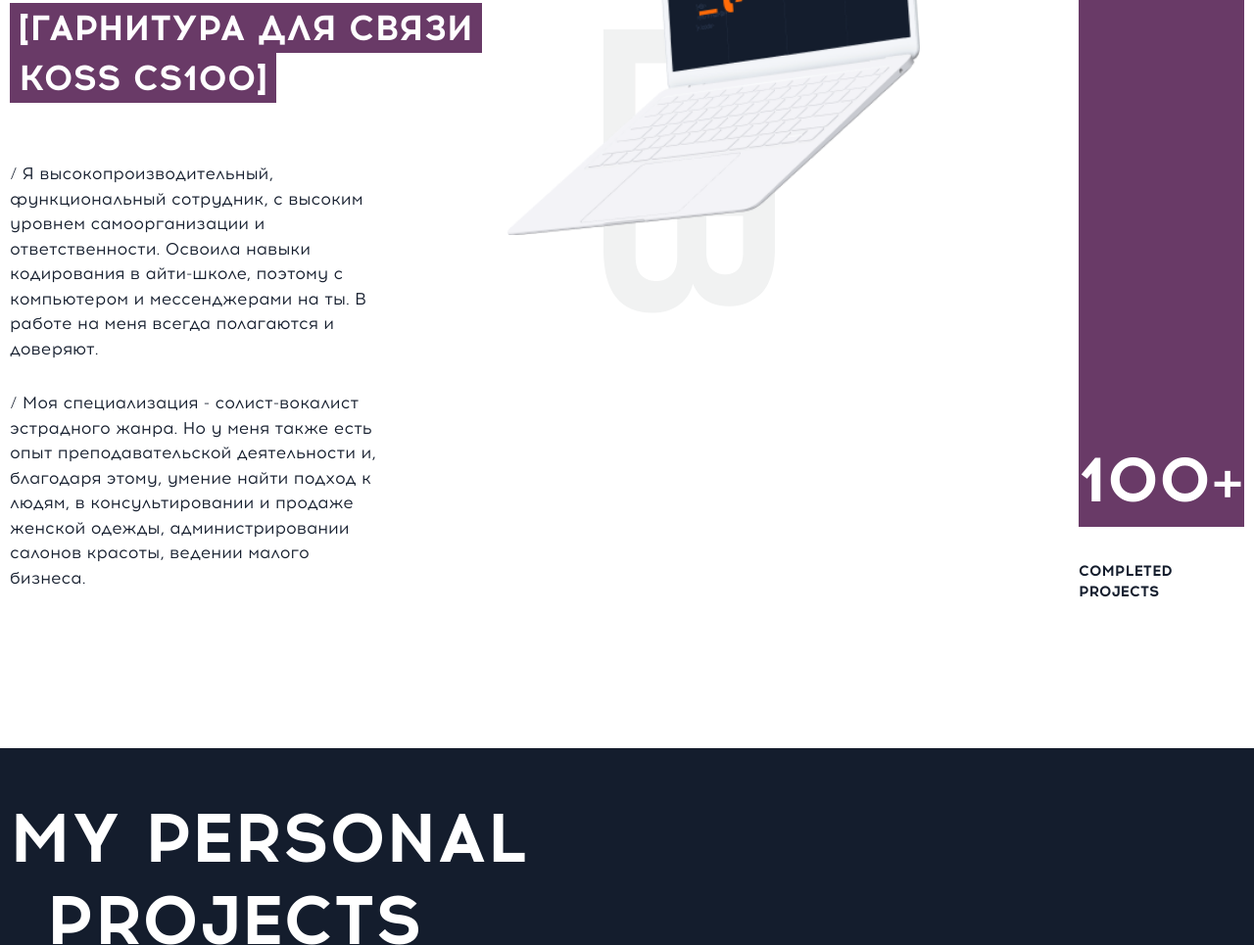
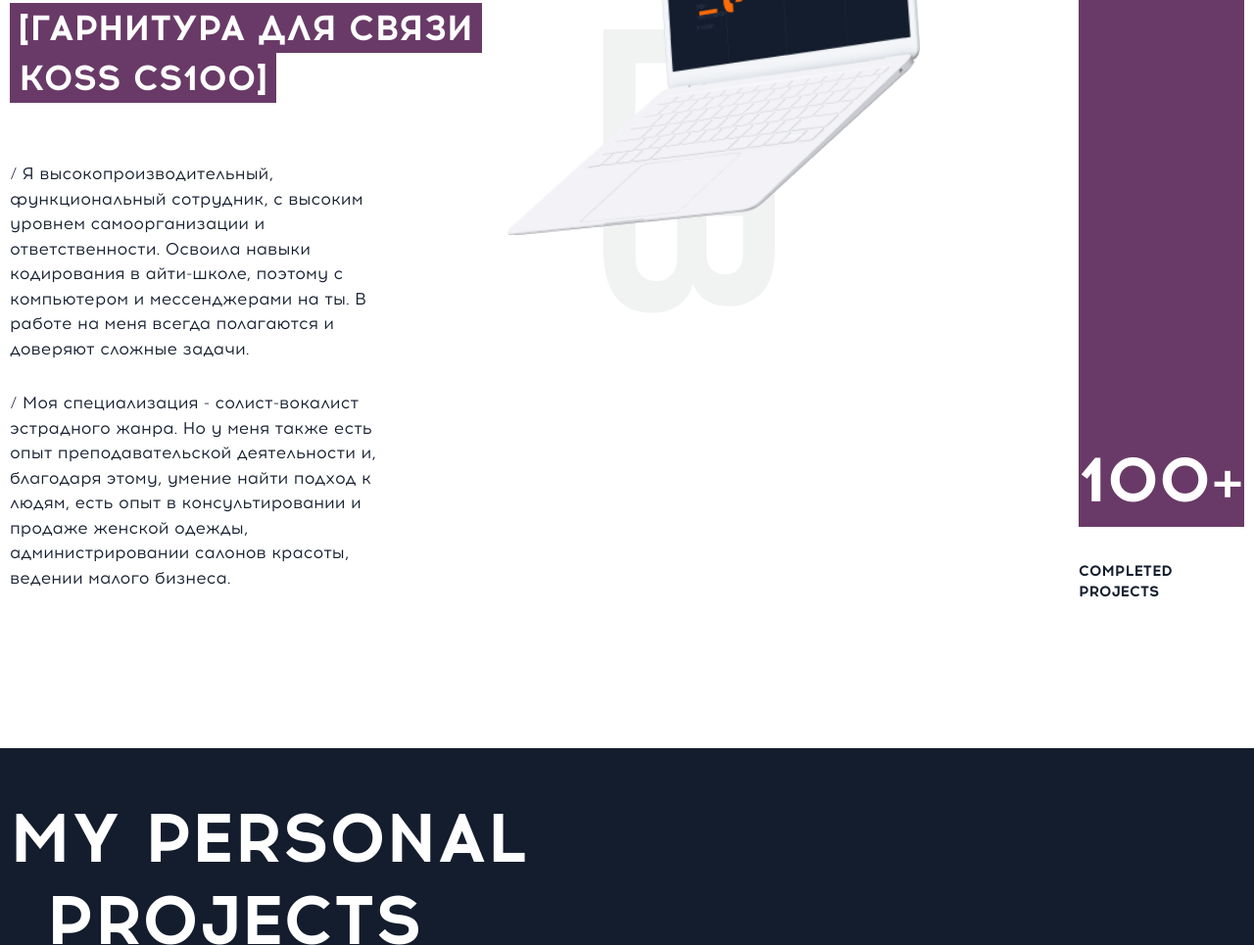
Before and after one commit to LidiiaL/resume-mono, a plain HTML site: page index.html in a window 1280 px wide. Shown: the part 1404-2369 px from the top of the page at 98% size. Drawn offline with Linux system fonts and the light colour scheme; files whose address does not match are found by name.

Commit message:
исправляет описание навыков
да

```diff
--- a/index.html
+++ b/index.html
@@ -224,7 +224,7 @@
             с высоким уровнем самоорганизации и ответственности.
             Освоила навыки кодирования в айти-школе,
             поэтому с компьютером и мессенджерами на ты.
-            В работе на меня всегда полагаются и доверяют.
+            В работе на меня всегда полагаются и доверяют сложные задачи.
 
           </p>
           <p class="about-text tablet-element">
@@ -233,7 +233,7 @@
           <p class="about-text" data-aos="fade-right" data-aos-delay="1200">
             / Моя специализация - солист-вокалист эстрадного жанра.
             Но у меня также есть опыт преподавательской деятельности
-            и, благодаря этому, умение найти подход к людям,
+            и, благодаря этому, умение найти подход к людям, есть опыт
             в консультировании и продаже женской одежды,
             администрировании салонов красоты,
             ведении малого бизнеса.
```
